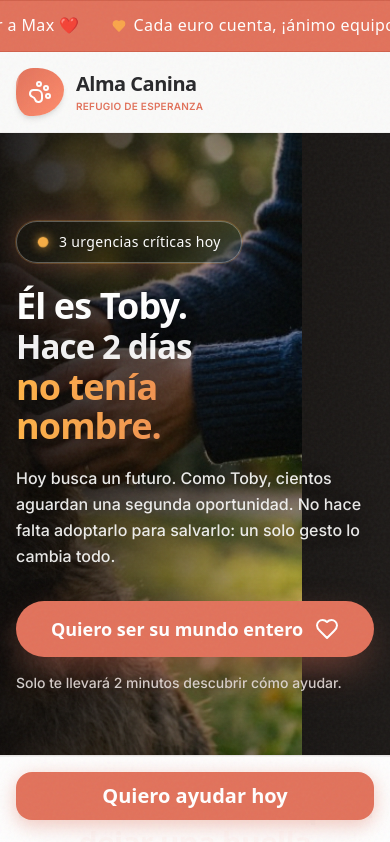
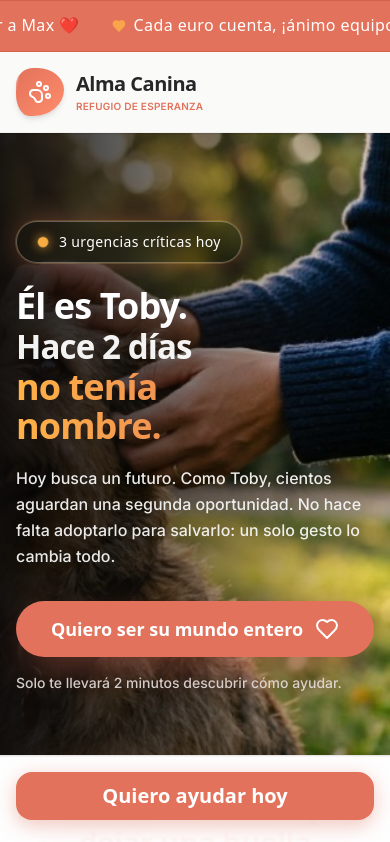
Before and after one commit to sadeg3n-ops/refugio-canino, a React (Vite) app: page / in a window 390 px wide. Shown: the top 842 px of the page. Built offline with nearby package versions, Linux system fonts and the light colour scheme.

Commit message:
mensaje del commit

```diff
--- a/src/App.tsx
+++ b/src/App.tsx
@@ -20,7 +20,8 @@ import {
   DialogTitle,
 } from './components/ui/dialog';
 import { cn } from '@/lib/utils';
-import heroCoverUrl from './assets/hero-cover.png?url';
+import heroCover from './assets/hero-cover.png';
+import heroCoverMobile from './assets/hero-cover-mobile.jpg';
 
 /**
  * UTILITIES
@@ -67,8 +68,8 @@ const staggerContainer: any = {
 const AnimatedBackground = () => {
   return (
     <>
-      <div className="noise-bg pointer-events-none" />
-      <div className="fixed inset-0 pointer-events-none z-[-1] overflow-hidden opacity-30">
+      <div className="noise-bg pointer-events-none hidden sm:block" />
+      <div className="fixed inset-0 pointer-events-none z-[-1] overflow-hidden opacity-30 hidden sm:block">
         <motion.div
           animate={{ y: [0, -20, 0], rotate: [0, 5, -5, 0] }}
           transition={{ duration: 10, repeat: Infinity, ease: "easeInOut" }}
@@ -169,13 +170,15 @@ const Hero = () => {
       {/* Imagen en <img>: más fiable que background + transform en algunos navegadores */}
       <motion.div style={{ y: backgroundY }} className="absolute inset-0 z-0 overflow-hidden">
         <img
-          src={heroCoverUrl}
+          src={heroCover}
+          srcSet={`${heroCoverMobile} 900w, ${heroCover} 1200w`}
+          sizes="(max-width: 640px) 100vw, 1200px"
           alt=""
           width={1920}
           height={1080}
           fetchPriority="high"
           decoding="async"
-          className="absolute inset-0 h-full w-full min-h-full min-w-full object-cover object-[112%_center] sm:object-right"
+          className="absolute inset-0 h-full w-full min-h-full min-w-full object-cover object-[100%_center] sm:object-right"
           onError={(e) => {
             const el = e.currentTarget;
             if (!el.src.endsWith('/hero-cover.png')) el.src = '/hero-cover.png';
```
Also changed, not shown: src/assets/hero-cover-desktop.jpg (added), src/assets/hero-cover-mobile.jpg (added).
